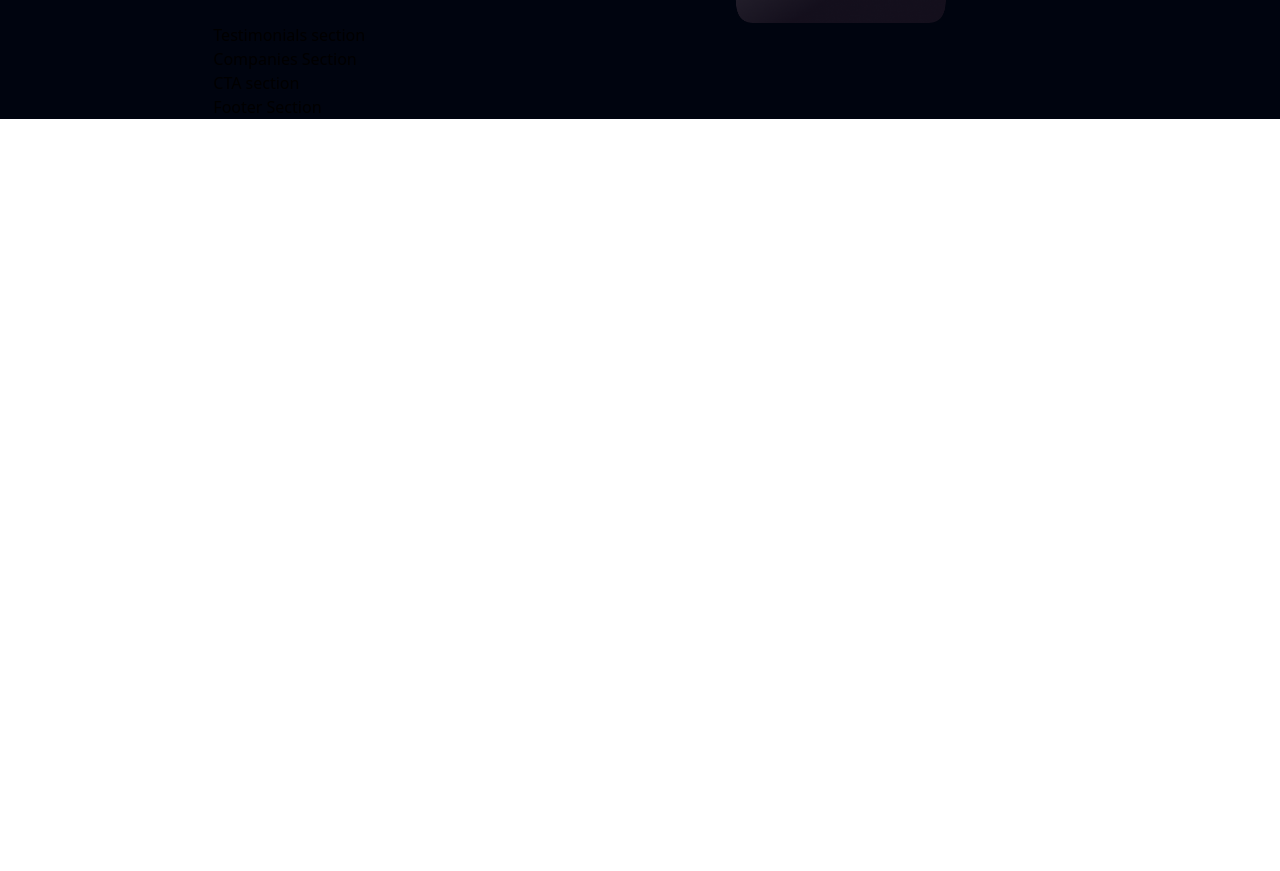
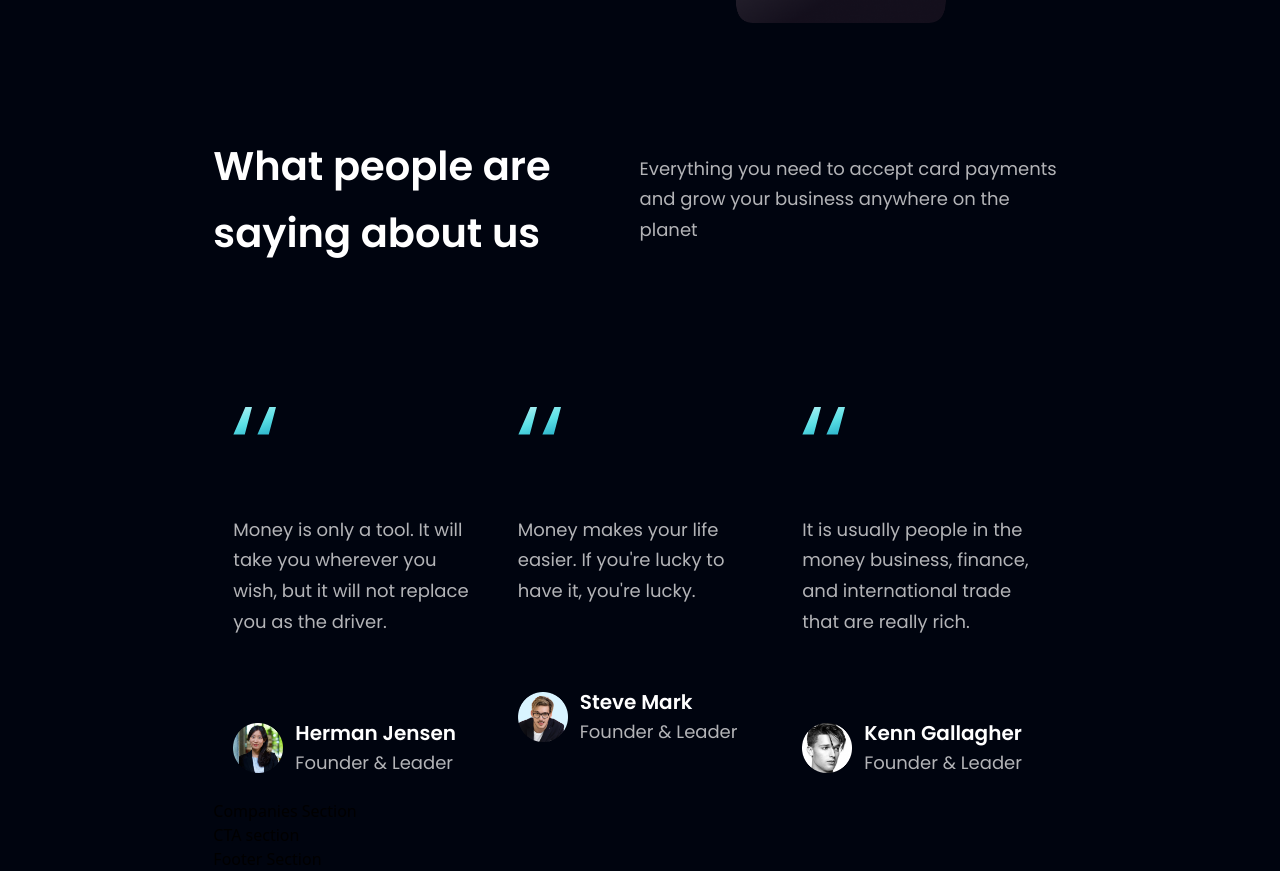
Before and after one commit to bismarkboateng/Hoobank-react-ui, a React (Vite) app: page / in a window 1280 px wide. Shown: the part 2382-3253 px from the top of the page. Before the commit the page ends 2501 px from the top, so only its background shows below. Built offline with nearby package versions, Linux system fonts and the light colour scheme.

Commit message:
testimonials

```diff
--- a/src/components/Testimonials.jsx
+++ b/src/components/Testimonials.jsx
@@ -1,10 +1,46 @@
-import React from 'react'
+import React from 'react';
+import { feedback } from '../constants';
+import styles from '../style';
+import { quotes } from '../assets';
 
 const Testimonials = () => {
   return (
-    <div>
-      Testimonials section
-    </div>
+    <section className='pt-[20px] mt-20'>
+      <div className='flex justify-beteween font-poppins font-normal items-center pt-[10px]'>
+        <h1 className={`${styles.heading2}`}>
+          What people are <br />
+          saying about us
+        </h1>
+        <p className={`${styles.paragraph}`}>
+        Everything you need to accept card
+        payments and grow your business anywhere on the planet
+        </p>
+      </div>
+
+      <div className='flex-1 flex flex-row mt-10'
+        >
+        {
+          feedback.map((feed) => (
+            <div key={feed.id} className={`feedback-card p-[20px] rounded-xl flex-1 justify-between mt-20`}>
+              <img src={quotes} alt='quote image' className='mb-20' />
+              <p className={`${styles.paragraph} mb-5`}>
+                {feed.content}
+              </p>
+
+              <div className='flex flex-row items-center mt-20'>
+                <img src={feed.img} alt='people image'
+                  className='mr-3 w-[50px]'
+                />
+                <div className='font-poppins font-normal'>
+                  <h5 className='font-semibold  text-white text-[20px]'>{feed.name}</h5>
+                  <p className={`${styles.paragraph}`}>{feed.title}</p>
+                </div>
+              </div>
+            </div>
+          ))
+        }
+      </div>
+    </section>
   )
 }
 
```
